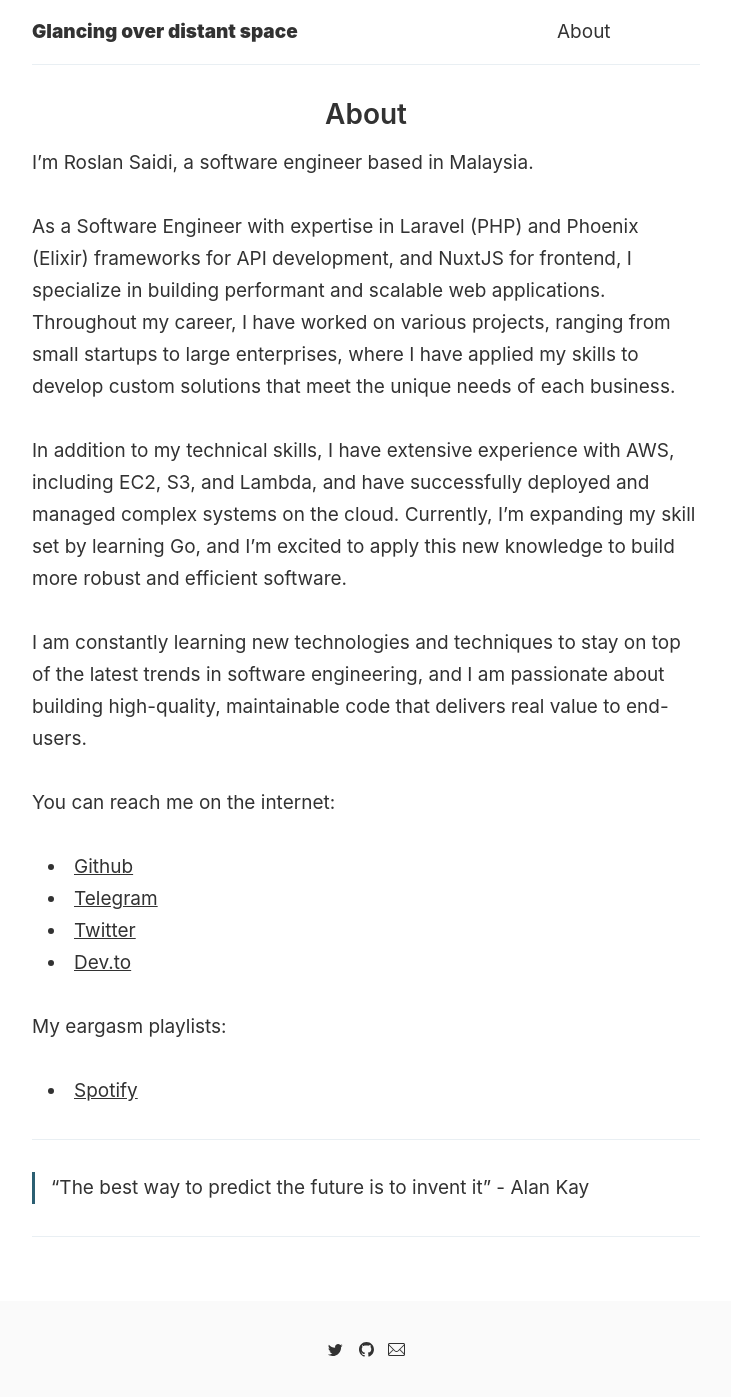
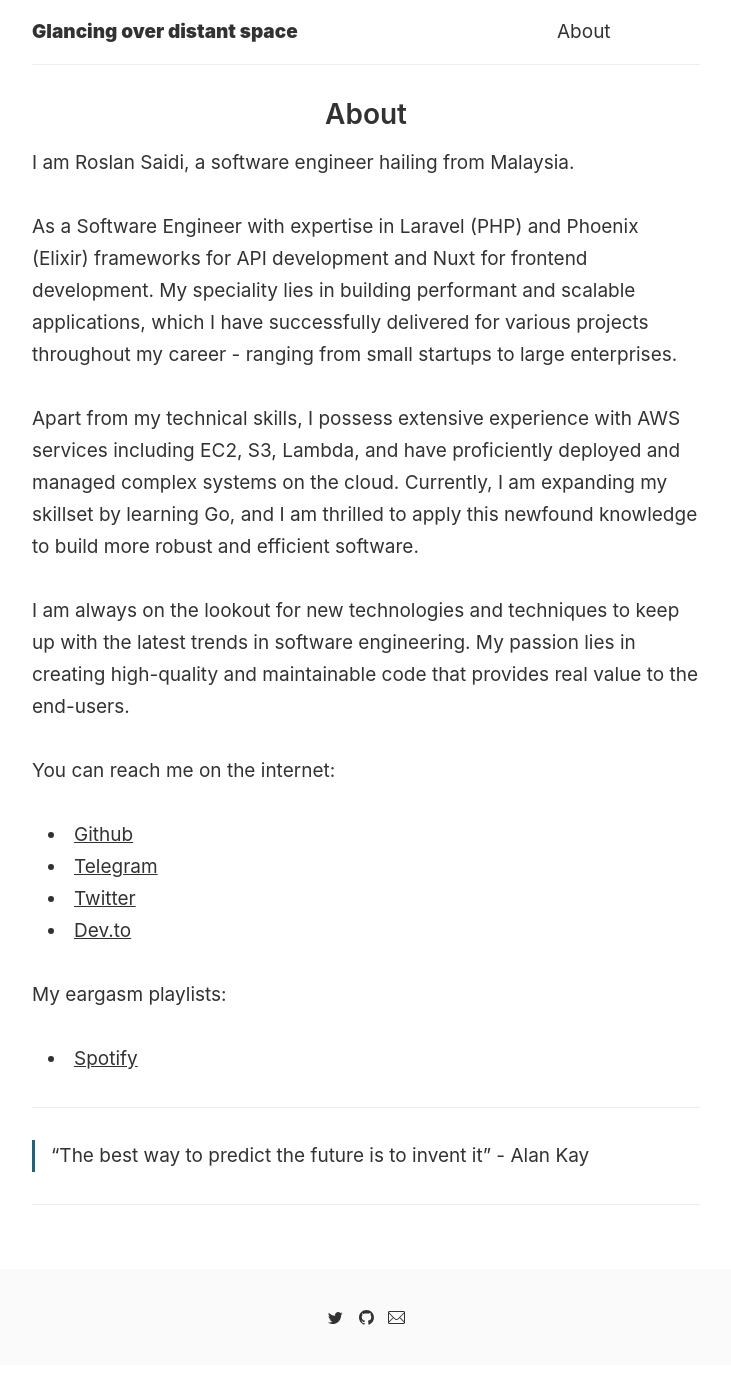
Before and after one commit to rootchips/chips.my, a Jekyll site: the page built from _pages/about.md, in a window 1280 px wide. Shown: the whole page, without its empty margins (274-1005 px from the left). Built offline with Jekyll 4.4.1, drawn with Linux system fonts in a browser that asks for light colours; comment, search, counter and statistics services are not loaded; after the commit the page ends 1365 px from its top, so only the background shows below that.

Commit message:
Update about.md

```diff
--- a/_pages/about.md
+++ b/_pages/about.md
@@ -3,13 +3,13 @@ layout: page
 title: About
 ---
 
-I'm Roslan Saidi, a software engineer based in Malaysia.
+I am Roslan Saidi, a software engineer hailing from Malaysia.
 
-As a Software Engineer with expertise in Laravel (PHP) and Phoenix (Elixir) frameworks for API development, and NuxtJS for frontend, I specialize in building performant and scalable web applications. Throughout my career, I have worked on various projects, ranging from small startups to large enterprises, where I have applied my skills to develop custom solutions that meet the unique needs of each business.
+As a Software Engineer with expertise in Laravel (PHP) and Phoenix (Elixir) frameworks for API development and Nuxt for frontend development. My speciality lies in building performant and scalable applications, which I have successfully delivered for various projects throughout my career - ranging from small startups to large enterprises.
 
-In addition to my technical skills, I have extensive experience with AWS, including EC2, S3, and Lambda, and have successfully deployed and managed complex systems on the cloud. Currently, I'm expanding my skill set by learning Go, and I'm excited to apply this new knowledge to build more robust and efficient software.
+Apart from my technical skills, I possess extensive experience with AWS services including EC2, S3, Lambda, and have proficiently deployed and managed complex systems on the cloud. Currently, I am expanding my skillset by learning Go, and I am thrilled to apply this newfound knowledge to build more robust and efficient software.
 
-I am constantly learning new technologies and techniques to stay on top of the latest trends in software engineering, and I am passionate about building high-quality, maintainable code that delivers real value to end-users.
+I am always on the lookout for new technologies and techniques to keep up with the latest trends in software engineering. My passion lies in creating high-quality and maintainable code that provides real value to the end-users.
 
 You can reach me on the internet:
 * [Github](https://github.com/rootchips)
```
